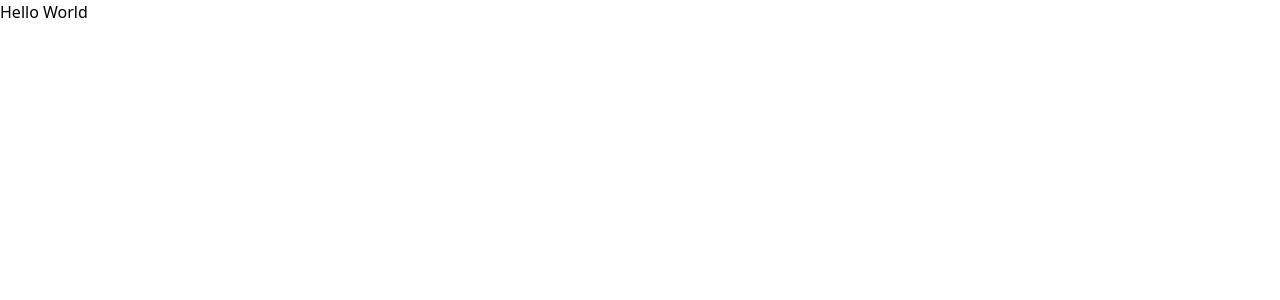
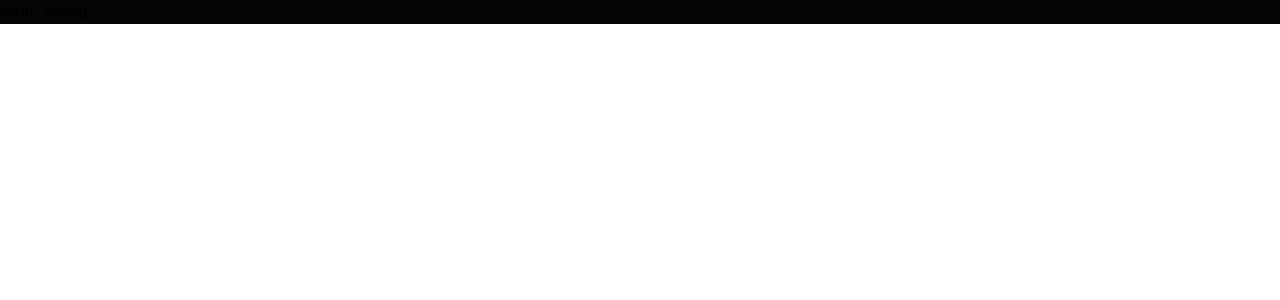
Before and after one commit to valentimm/project-bio, a Next.js app: page / in a window 1280 px wide. Shown: the top 300 px of the page. Built offline with nearby package versions, Linux system fonts and the light colour scheme.

Commit message:
feat: correct StyleGuide to the Tailwindcss v4 docs

```diff
--- a/app/globals.css
+++ b/app/globals.css
@@ -1 +1,16 @@
 @import "tailwindcss";
+
+@theme {
+    --color-background-primary: #050505;
+    --color-background-secondary: #0F0F10;
+    --color-background-tertiary: #19191A;
+    --color-content-body: #CDCBCC;
+    --color-content-placeholder: #827D7F;
+    --color-content-headline: #B2B2B2;
+    --color-border-primary: #19191A;
+    --color-border-secondary: #323234;
+    --color-border-tertiary: #97979B;
+    --color-accent-purple: #4B2DBB;
+    --color-accent-green: #87BB2D;
+    --color-accent-pink: #B5446B;
+  }
```
